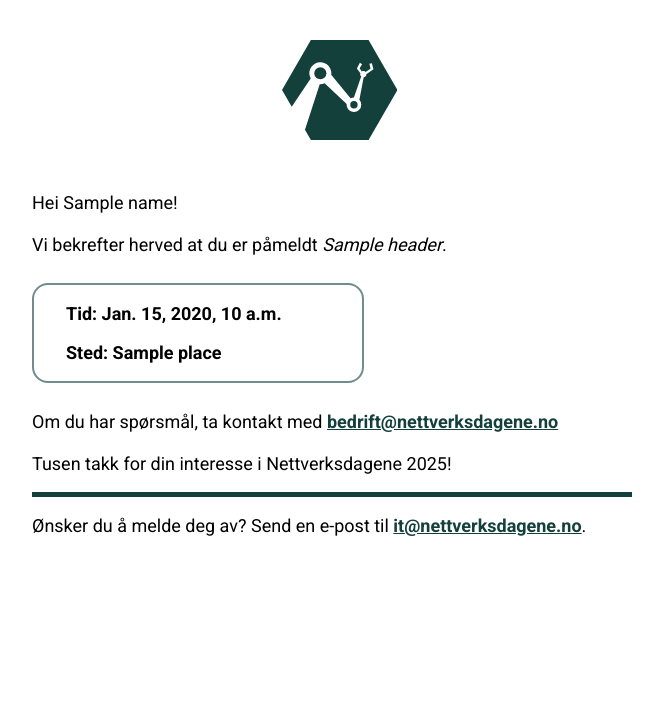
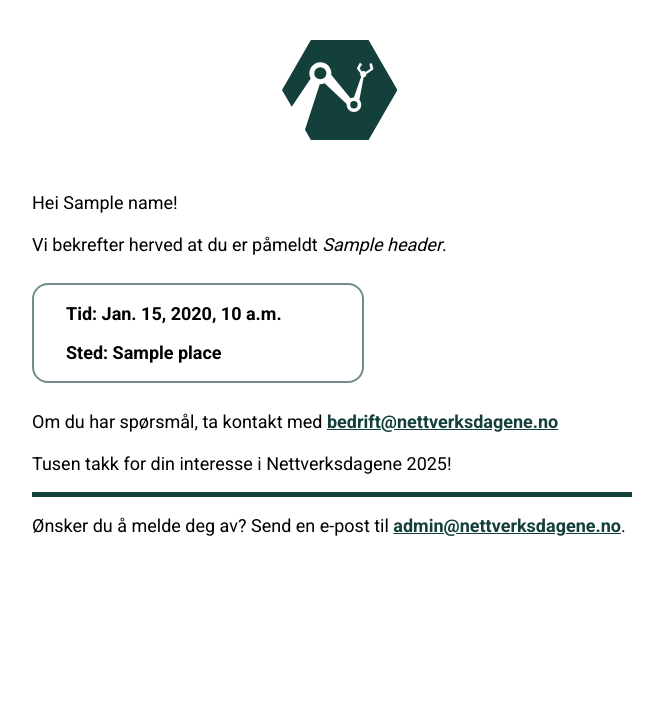
Before and after one commit to Nettverksdagen/Nettverksdagen-2, a Django app: template api/nvdnew/templates/registered_email.html in a window 1280 px wide. Shown: the top 708 px of the page, without its empty margins (378-1041 px from the left). Run offline with Django 3.2, Linux system fonts and the light colour scheme; the template is opened without the code that fills it: most values are stand-ins (such as "Sample title", 1, 10 or a date in 2020); parts of the project's set-up code (start-up, migrations or seed data) failed here and were passed over.

Commit message:
fix: change participant destruction email from it to admin

```diff
--- a/api/nvdnew/templates/registered_email.html
+++ b/api/nvdnew/templates/registered_email.html
@@ -113,7 +113,7 @@
               Om du har spørsmål, ta kontakt med <a href = "mailto: bedrift@nettverksdagene.no">bedrift@nettverksdagene.no</a>
               <br> <br>Tusen takk for din interesse i Nettverksdagene 2025!
               <div class="border-bottom"></div>
-              <p>Ønsker du å melde deg av? Send en e-post til <a href="mailto:it@nettverksdagene.no">it@nettverksdagene.no</a>.</p>
+              <p>Ønsker du å melde deg av? Send en e-post til <a href="mailto:admin@nettverksdagene.no">admin@nettverksdagene.no</a>.</p>
               <!-- Temporaraly removed until unregistration works. <a class="subtle-link color" href="https://nettverksdagene.no/program">
                   Trykk her
               </a>
--- a/frontend/src/components/anon/ProgramDescription.vue
+++ b/frontend/src/components/anon/ProgramDescription.vue
@@ -34,7 +34,7 @@
       </div>
 
       <div v-if="registration && cancelEmail">
-        <div>{{$t('destroypart')}} <a href="mailto:it@nettverksdagene.no">it@nettverksdagene.no</a>.</div>
+        <div>{{$t('destroypart')}} <a href="mailto:admin@nettverksdagene.no">admin@nettverksdagene.no</a>.</div>
         <!-- Removed temporaraly until unregistration works securely. <b-link @click.native="destroy_participant(name)">{{$t('destroypart')}}</b-link> -->
       </div>
 
```
